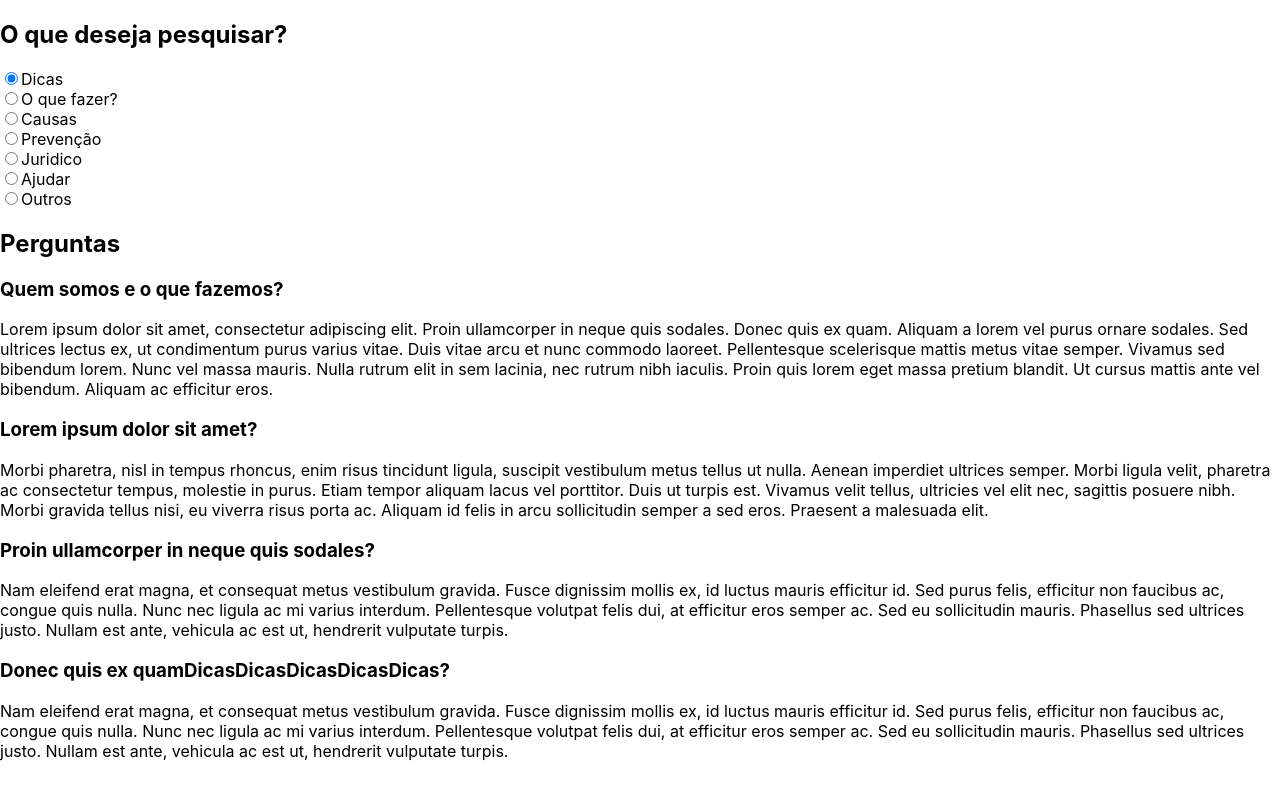
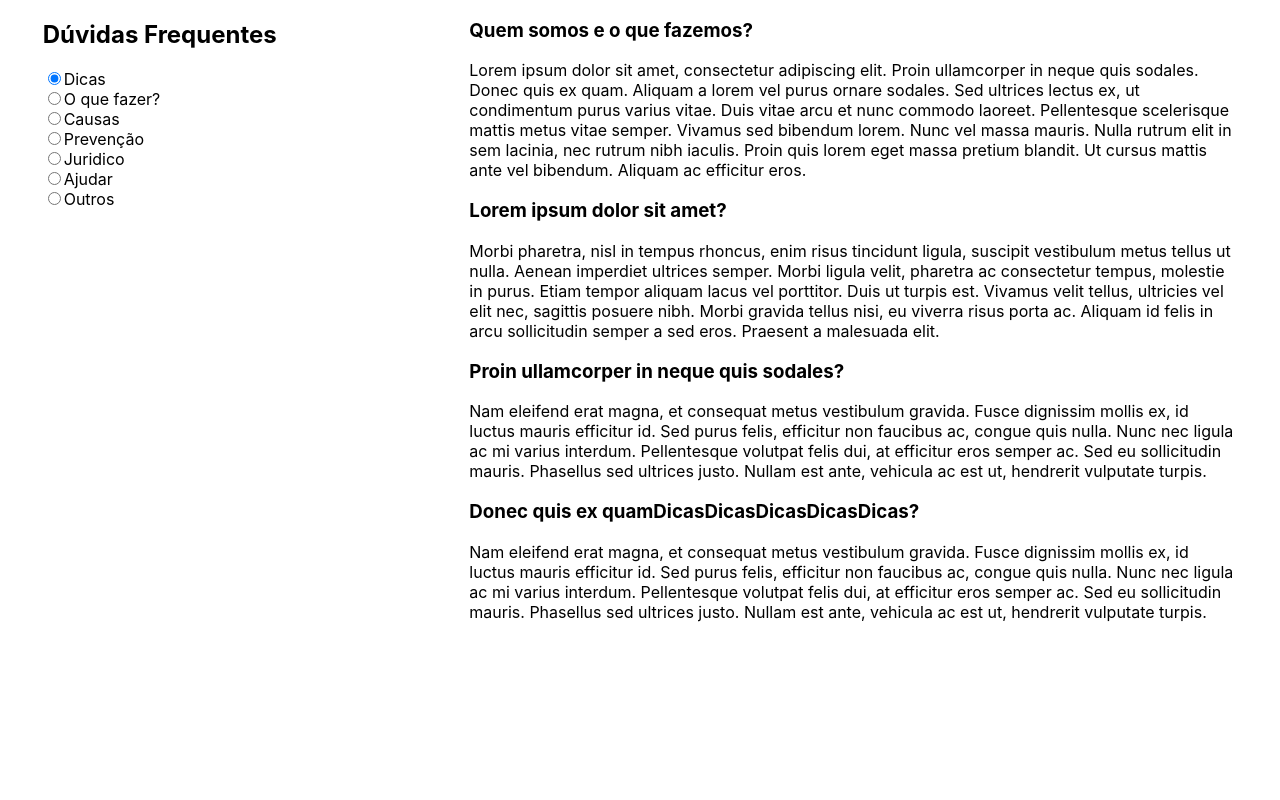
Before and after one commit to tryber/hacka-trybe, a React (Create React App) app: page / in a window 1280 px wide. Both pictures are taken after a click on the radio button "Dicas". Built offline with nearby package versions, Linux system fonts and the light colour scheme.

Commit message:
CSS editado

```diff
--- a/src/App.js
+++ b/src/App.js
@@ -1,10 +1,11 @@
 import React from 'react';
 import FAQ from './components/FAQ'
 import faqData from './components/faqData';
+import './App.css'
 
 function App() {
   return (
-    <div className="App">
+    <div>
       <FAQ questionList={faqData} />
     </div>
   );
--- /dev/null
+++ b/src/components/FAQ.css
@@ -0,0 +1,12 @@
+.faq-page {
+  display: flex;
+  justify-content: space-evenly;
+}
+
+.faq-page .question-list {
+  width: 60%;
+}
+
+.faq-page .list-filter {
+  width: 30%;
+}
--- a/src/components/FAQ.js
+++ b/src/components/FAQ.js
@@ -1,6 +1,7 @@
 import React from 'react';
 import FAQquestion from './FAQquestion';
 import ListFilter from './ListFilter';
+import './FAQ.css'
 
 class FAQ extends React.Component {
   constructor(props) {
@@ -16,8 +17,7 @@ class FAQ extends React.Component {
   }
 
   renderQuestion = (questionList) => (
-    <div>
-      <h2>Perguntas</h2>
+    <div className="question-list">
       {questionList.map(element => <FAQquestion questions={element} />)}
     </div>
   )
@@ -25,11 +25,13 @@ class FAQ extends React.Component {
   render() {
     const { questionList } = this.props;
     const { select } = this.state;
-    const filterQuestion = (select)&&(questionList.filter((question) => question.tag === select));
+    const filterQuestion = (select) && (questionList.filter((question) => question.tag === select));
     return (
-      <div>
-        <h2>O que deseja pesquisar?</h2>
-        <ListFilter select={select} changeSelectedFilter={(value) => this.changeSelect(value)} />
+      <div className="faq-page">
+        <div className="list-filter">
+          <h2>Dúvidas Frequentes</h2>
+          <ListFilter select={select} changeSelectedFilter={(value) => this.changeSelect(value)} />
+        </div>
         {select && this.renderQuestion(filterQuestion)}
       </div>
     );
--- a/src/components/ListFilter.js
+++ b/src/components/ListFilter.js
@@ -12,7 +12,6 @@ class ListFilter extends React.Component {
   render() {
     const { changeSelectedFilter, select } = this.props;
     const { categories } = this.state;
-    console.log(categories)
     return (
       categories.map((category) => <Filter name={category} change={changeSelectedFilter} select={select} />)
     );
```
